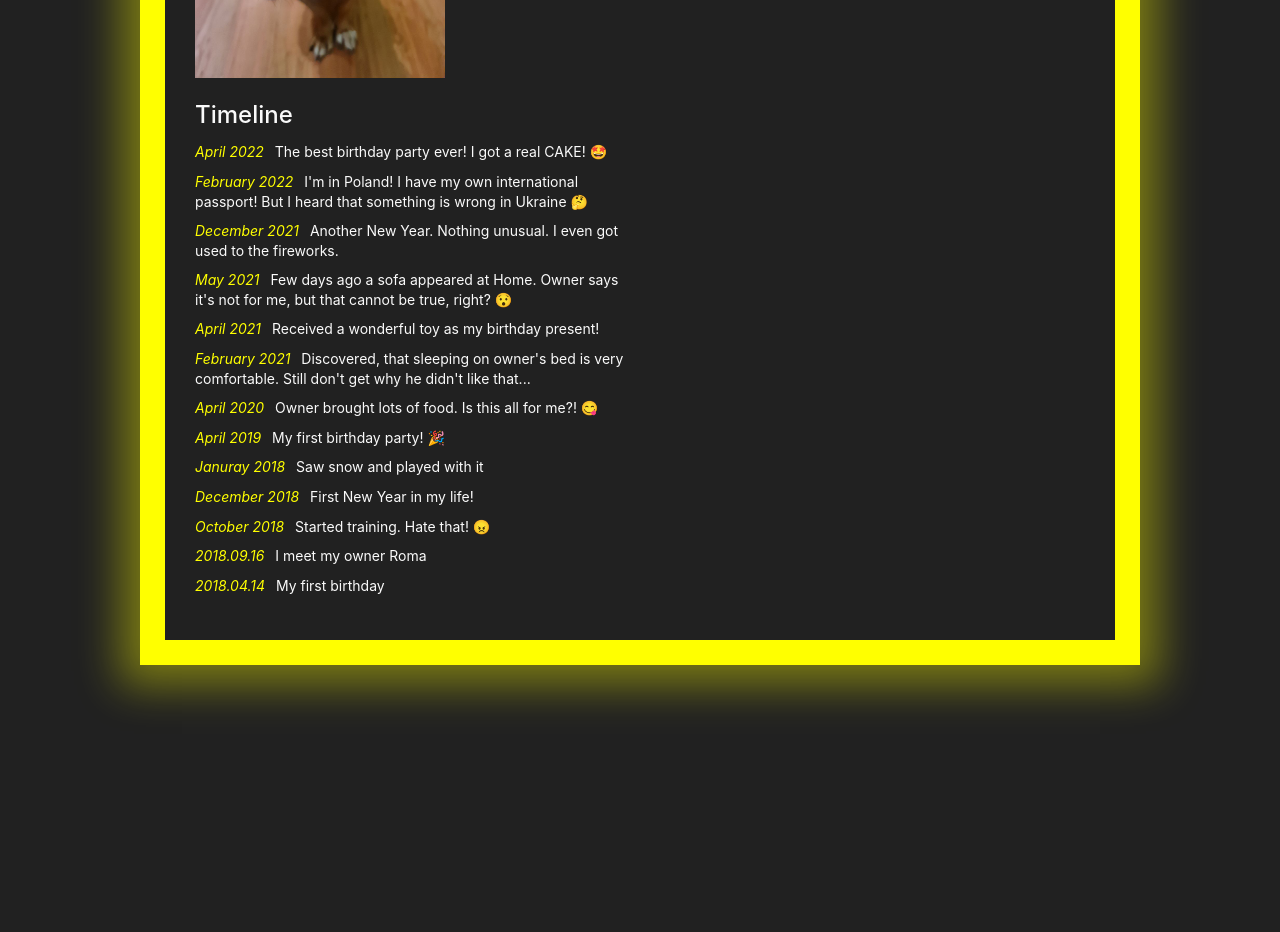
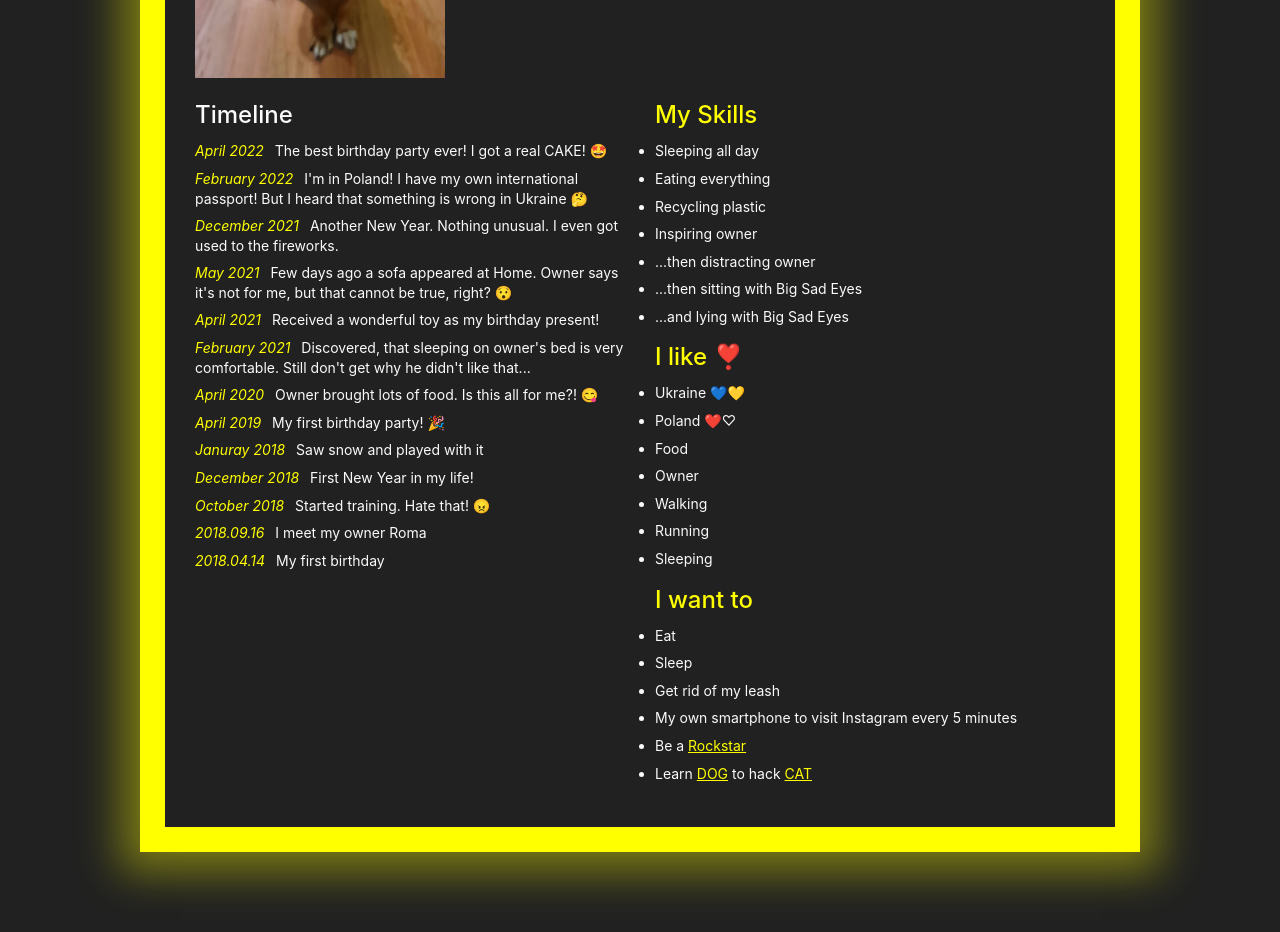
Before and after one commit to R-Mielamud/homepage-2022-summer, a plain HTML site: page index.html in a window 1280 px wide. Shown: the part 640-1572 px from the top of the page. Drawn offline with Linux system fonts and the light colour scheme.

Commit message:
Added additional info blocks

```diff
--- a/index.html
+++ b/index.html
@@ -90,7 +90,45 @@
                         </li>
                     </ol>
                 </div>
-                <div></div>
+                <div>
+                    <h2 class="primary">My Skills</h2>
+                    <ul>
+                        <li>Sleeping all day</li>
+                        <li>Eating everything</li>
+                        <li>Recycling plastic</li>
+                        <li>Inspiring owner</li>
+                        <li>...then distracting owner</li>
+                        <li>...then sitting with Big Sad Eyes</li>
+                        <li>...and lying with Big Sad Eyes</li>
+                    </ul>
+                    <h2 class="primary divider">I like &#x2763;&#xFE0F;</h2>
+                    <ul>
+                        <li>Ukraine &#x1F499;&#x1F49B;</li>
+                        <li>Poland &#x2764;&#xFE0F;&#x2661;</li>
+                        <li>Food</li>
+                        <li>Owner</li>
+                        <li>Walking</li>
+                        <li>Running</li>
+                        <li>Sleeping</li>
+                    </ul>
+                    <h2 class="primary divider">I want to</h2>
+                    <ul>
+                        <li>Eat</li>
+                        <li>Sleep</li>
+                        <li>Get rid of my leash</li>
+                        <li>My own smartphone to visit Instagram every 5 minutes</li>
+                        <li>
+                            <span>Be a </span>
+                            <a href="https://esolangs.org/wiki/Rockstar" target="_blank" rel="noopener noreferrer">Rockstar</a>
+                        </li>
+                        <li>
+                            <span>Learn </span>
+                            <a href="https://esolangs.org/wiki/DOG" target="_blank" rel="noopener noreferrer">DOG</a>
+                            <span> to hack </span>
+                            <a href="https://github.com/cdiggins/cat-language" target="_blank" rel="noopener noreferrer">CAT</a>
+                        </li>
+                    </ul>
+                </div>
             </div>
        </main>
     </body>
--- a/styles/base.css
+++ b/styles/base.css
@@ -57,6 +57,24 @@ a:visited {
     color: var(--color-primary);
 }
 
+ul,
+ol {
+    padding-top: 10px;
+}
+
+ul {
+    list-style: disc;
+}
+
+ol {
+    list-style: decimal;
+}
+
+li {
+    line-height: 1.4;
+    padding: 4px 0;
+}
+
 .hint {
     font-size: var(--font-small);
 }
--- a/styles/columns.css
+++ b/styles/columns.css
@@ -3,5 +3,5 @@
     grid-auto-flow: column;
     grid-template-rows: 1fr;
     grid-auto-columns: 1fr;
-    gap: 20px;
+    gap: 30px;
 }
--- a/styles/timeline.css
+++ b/styles/timeline.css
@@ -1,14 +1,8 @@
 .timeline {
-    padding-top: 10px;
-    list-style-type: none;
+    list-style: none;
 }
 
-.timeline li {
-    line-height: 1.4;
-    padding: 5px 0;
-}
-
-.timeline li .date {
+.timeline .date {
     color: var(--color-primary);
     font-style: italic;
     padding-right: 7px;
```
